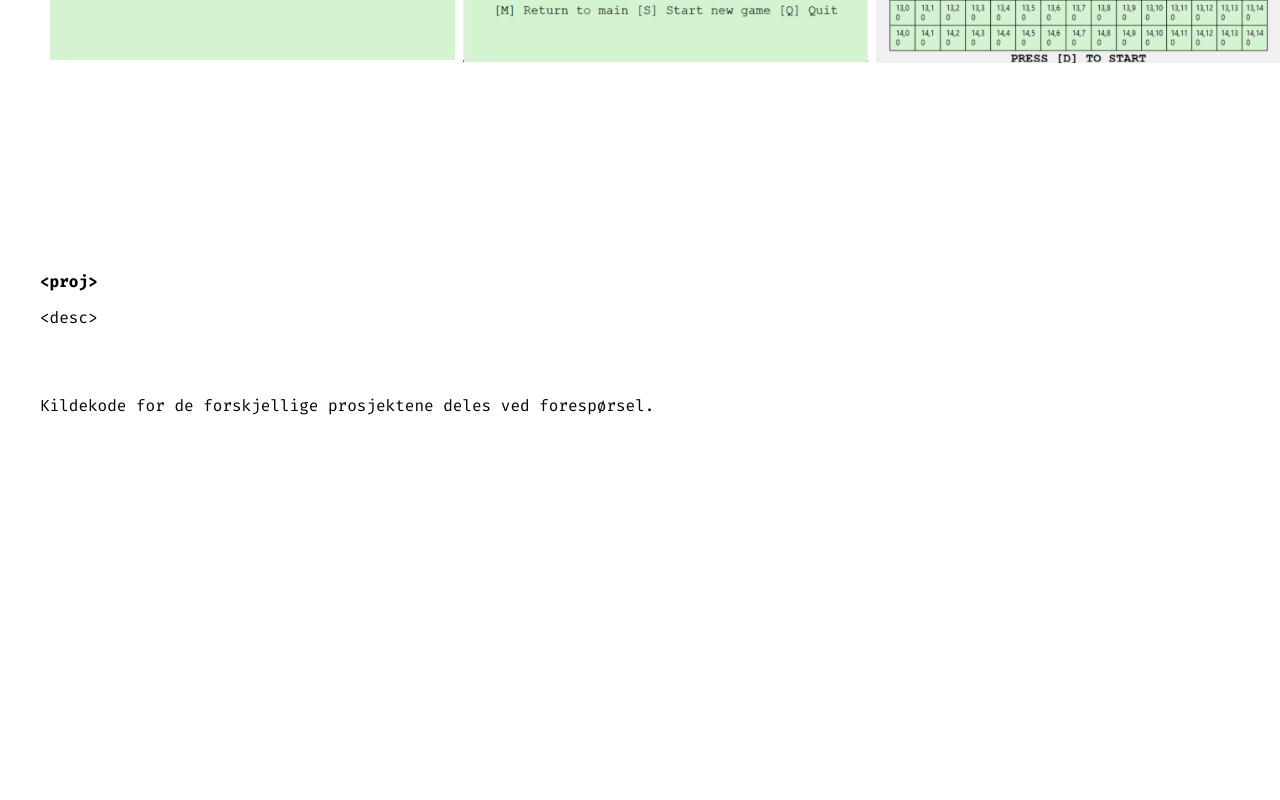
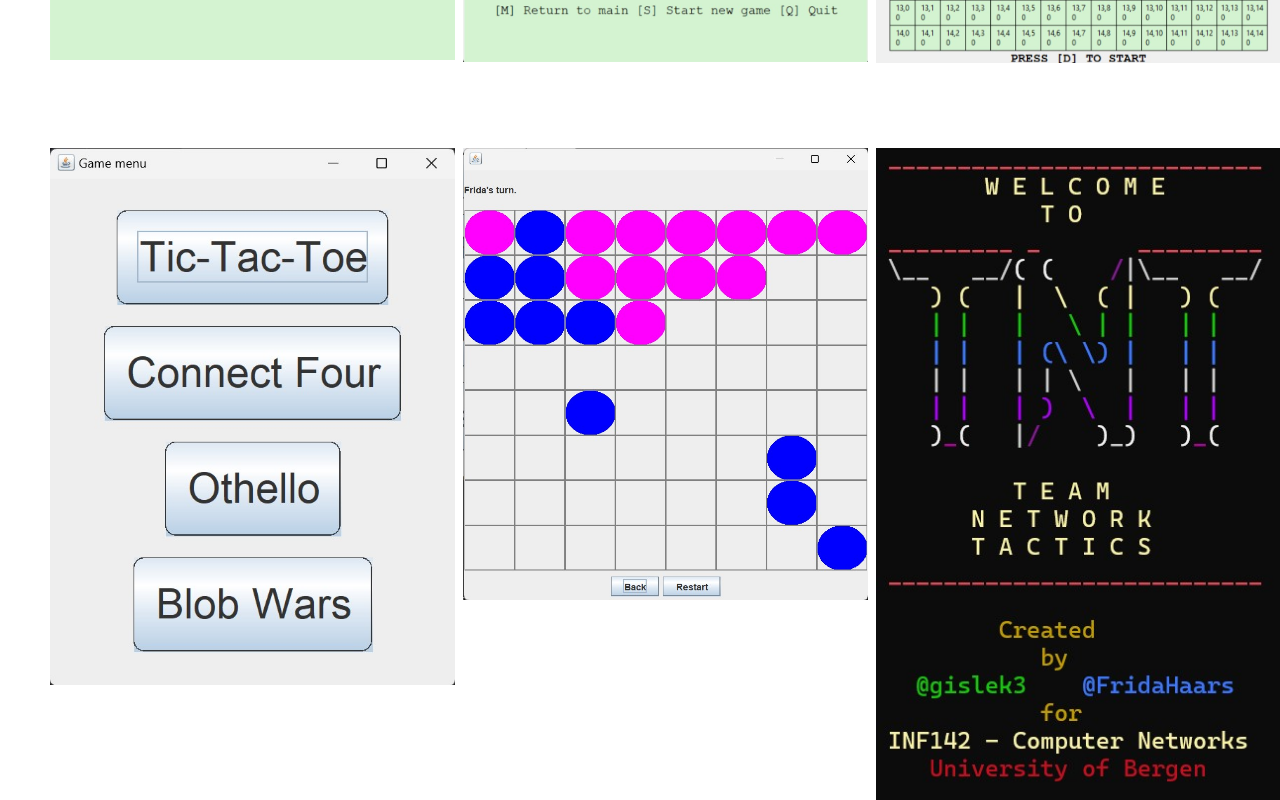
Before and after one commit to FridaHaars/personlig-nettside, a Next.js app: page /prosjekter/uib in a window 1280 px wide. Shown: the part 1280-2080 px from the top of the page. Before the commit the page ends 1826 px from the top, so only its background shows below. Built offline with nearby package versions, Linux system fonts and the light colour scheme.

Commit message:
disable maintenance

```diff
--- a/app/prosjekter/uib/page.jsx
+++ b/app/prosjekter/uib/page.jsx
@@ -15,15 +15,20 @@ import snake_menu from '../../../public/prepared_statements.jpg';
 import { TextBlock } from '@/components/TextBlock';
 import { Photostrip } from '@/components/Photostrip';
 
-const images = [
+const images1 = [
   '/snake_menu.jpg',
   '/snake_rules.jpg',
   '/snake_debug_mode.jpg',
   '/snake_play.jpg',
-  '/snake_game_over.jpg',
-  '/headbook_loggedin.jpg',
+  '/snake_game_over.jpg'
+];
+
+const images2 = [
   '/blob_menu.jpg',
-  '/blob_gameplay.jpg'
+  '/blob_gameplay.jpg',
+  '/team_network_tactics.jpg',
+  '/tnt_menu.jpg',
+  '/headbook_loggedin.jpg'
 ];
 
 export default async function Project() {
@@ -34,11 +39,12 @@ export default async function Project() {
         description='Et utvalg av prosjekter og programmeringsoppgaver fra UiB.'
         image={snake_menu}
       />
-      <Photostrip images={images} />
+      <Photostrip images={images1} />
+      <Photostrip images={images2} />
 
       <TextBlock
         title='<proj>'
-        description='<desc>'
+        description='Beskrivelse kommer...'
       />
 
         <p>
--- a/middleware.js
+++ b/middleware.js
@@ -1,6 +1,6 @@
 import { NextResponse } from 'next/server';
 export function middleware(request) {
-  const maintenanceMode = true; // enable/disable maintenance mode
+  const maintenanceMode = false; // enable/disable maintenance mode
 
   // prevent redirect loop
   if (maintenanceMode && !request.nextUrl.pathname.startsWith('/maintenance')) {
--- a/next.config.js
+++ b/next.config.js
@@ -1,10 +1,10 @@
 /** @type {import('next').NextConfig} */
 const nextConfig = {};
 
-// module.exports = nextConfig;
+module.exports = nextConfig;
 
 // for maintenance mode
-module.exports = {
+/**module.exports = {
     async rewrites() {
       return [
         {
@@ -13,4 +13,4 @@ module.exports = {
         },
       ];
     },
-  };
+  };*/
--- a/pages/maintenance.js
+++ /dev/null
@@ -1,9 +0,0 @@
-
-export default function MaintenanceMode() {
-  return (
-    <div className="text-center">
-      <h1 className="text-3xl mb-4">Maintenance Mode &#128012;</h1>
-      <p className="text-xl">My website is currently undergoing some maintenance. Please check back later!</p>
-    </div>
-  );
-}
```
Also changed, not shown: ignore/maintenance.js (added, +10 -0 lines), public/team_network_tactics.jpg (added), public/tnt_menu.jpg (added).
